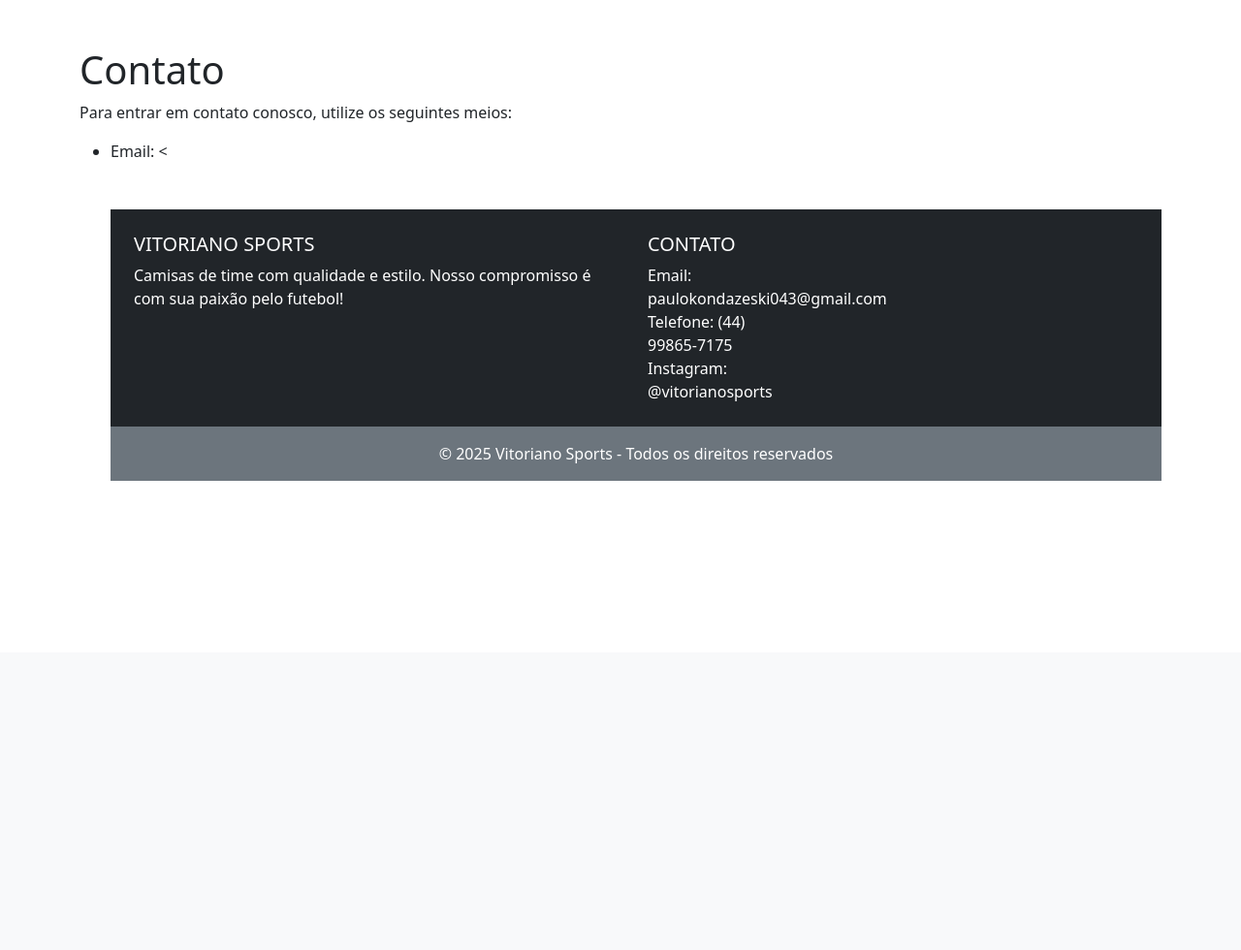
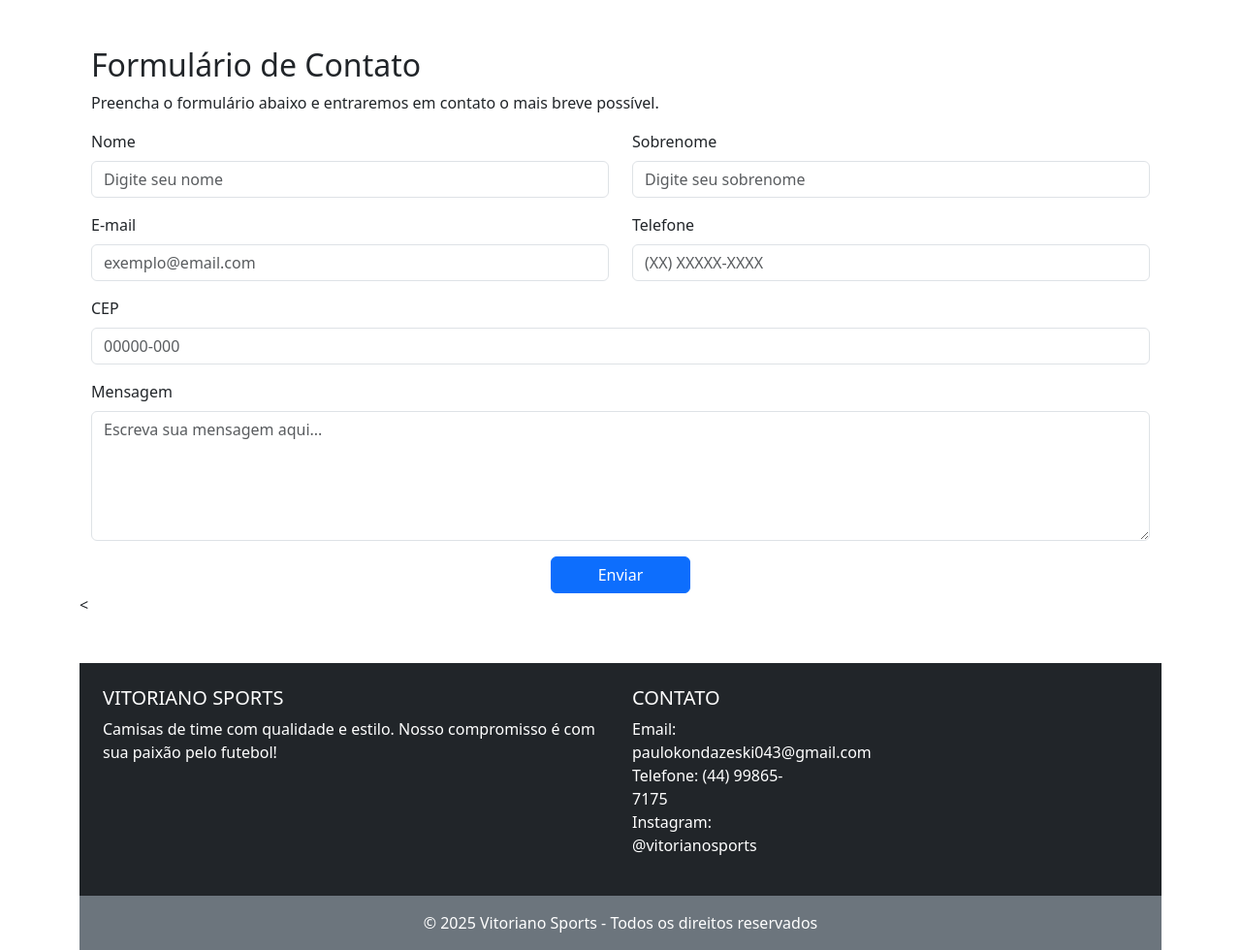
Before and after one commit to Phkds/projeto, a PHP site: page /contato.php in a window 1280 px wide. Shown: the part 127-1107 px from the top of the page at 97% size. Before the commit the page ends 623 px from the top, so only its background shows below. Run offline with PHP 8.4, Linux system fonts and the light colour scheme.

Commit message:
formulario

```diff
--- a/contato.php
+++ b/contato.php
@@ -31,7 +31,6 @@
     </div>
   </div>
 </nav>
-
 </div>
   </div>
 </nav>
@@ -39,10 +38,52 @@
   </div>
 </nav>
 <main class="container mt-5">
-    <h1>Contato</h1>
-    <p>Para entrar em contato conosco, utilize os seguintes meios:</p>
-    <ul>
-        <li>Email:
+  <form class="container mt-5">
+    <h2>Formulário de Contato</h2>
+    <p>Preencha o formulário abaixo e entraremos em contato o mais breve possível.</p>
+  <form>
+    <div class="row">
+      <div class="col-md-6 mb-3">
+        <label for="nome" class="form-label">Nome</label>
+        <input type="text" class="form-control" id="nome" placeholder="Digite seu nome" required>
+      </div>
+      <div class="col-md-6 mb-3">
+        <label for="sobrenome" class="form-label">Sobrenome</label>
+        <input type="text" class="form-control" id="sobrenome" placeholder="Digite seu sobrenome" required>
+      </div>
+    </div>
+
+    <div class="row">
+      <div class="col-md-6 mb-3">
+        <label for="email" class="form-label">E-mail</label>
+        <input type="email" class="form-control" id="email" placeholder="exemplo@email.com" required>
+      </div>
+      <div class="col-md-6 mb-3">
+        <label for="telefone" class="form-label">Telefone</label>
+        <input type="tel" class="form-control" id="telefone" placeholder="(XX) XXXXX-XXXX">
+      </div>
+    </div>
+
+    <div class="mb-3">
+      <label for="cep" class="form-label">CEP</label>
+      <input type="text" class="form-control" id="cep" placeholder="00000-000">
+    </div>
+
+    <div class="mb-3">
+      <label for="mensagem" class="form-label">Mensagem</label>
+      <textarea class="form-control" id="mensagem" rows="5" placeholder="Escreva sua mensagem aqui..." required></textarea>
+    </div>
+
+    <div class="text-center">
+      <button type="submit" class="btn btn-primary px-5">Enviar</button>
+    </div>
+  </form>
+</div>
+
+
+
+
+
 <<footer class="bg-dark text-white text-center text-lg-start mt-5 height: 100%
       margin: 0  min-height: 100vh display: flex flex-direction: column;" >
       <div class="container p-4">
```
